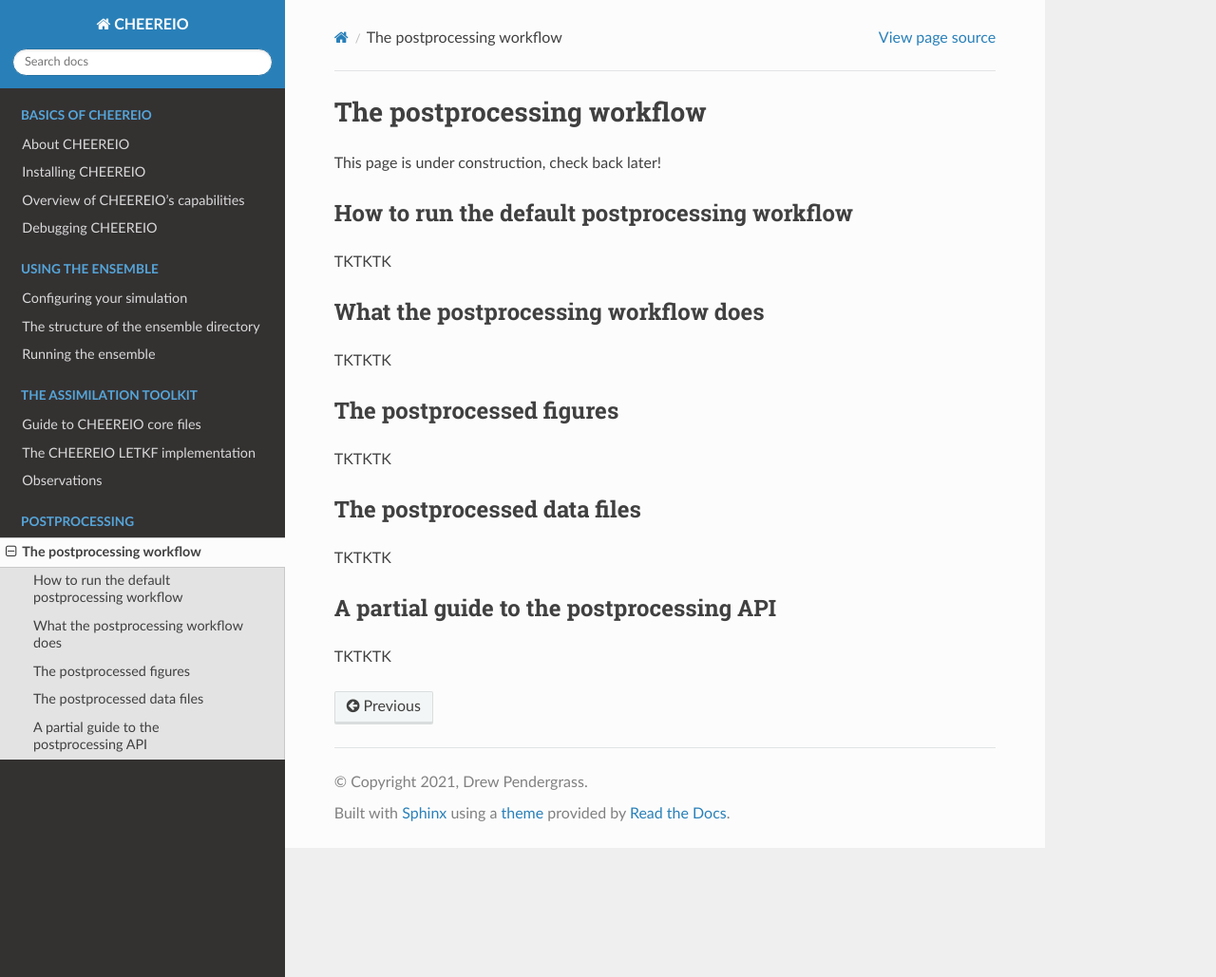
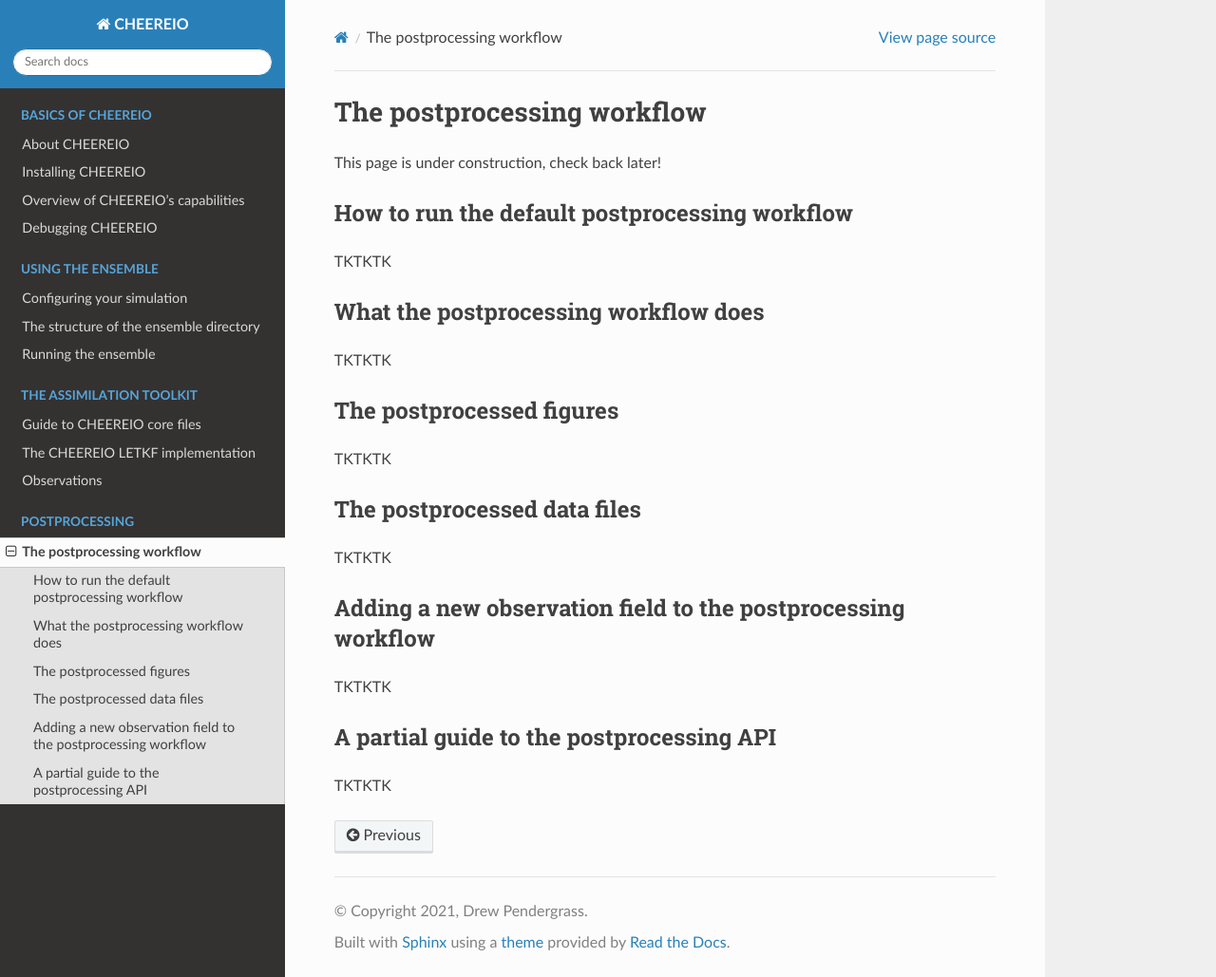
Before and after one commit to drewpendergrass/CHEEREIO, a Sphinx documentation site: the page built from docs/Postprocess-workflow.rst, in a window 1280 px wide and 1029 px high. Shown: the whole window at 95% size. Built offline with Sphinx 7.4.7 and the Read the Docs theme 2.0.0, drawn with Linux system fonts in a browser that asks for light colours.

Commit message:
update linking and add new warning

```diff
--- a/docs/Postprocess-workflow.rst
+++ b/docs/Postprocess-workflow.rst
@@ -27,6 +27,13 @@ The postprocessed data files
 
 TKTKTK
 
+.. _New field in postprocessing:
+
+Adding a new observation field to the postprocessing workflow
+-------------
+
+TKTKTK
+
 A partial guide to the postprocessing API
 -------------
 
--- a/docs/The-ensemble-configuration-file.rst
+++ b/docs/The-ensemble-configuration-file.rst
@@ -75,7 +75,7 @@ Basic GEOS-Chem and ensemble settings
 
 The first section of the ``ens_config.json`` file (i.e. between the first two comments) mostly controls settings analagous to those set during normal GEOS-Chem run directory creation. However, there are a few unique options in this setting particular to CHEEREIO. We'll consider these one-by-one.
 
-* RES: The resolution of the GEOS-Chem model. Options are available on the `GEOS-Chem website <http://wiki.seas.harvard.edu/geos-chem/index.php/GEOS-Chem_horizontal_grids>`__ and include 4.0x5.0, 2.0x2.5, 0.5x0.625, 0.25x0.3125 and nested grid settings in format TwoLetterCode_MetCode (e.g. AS_MERRA2, EU_GEOSFP). Custom nested domains are not currently supported by the automated scaling factor creation utility but can be manually added by the user. If there is enough interest I will add more automated support in a later CHEEREIO update.
+* RES: The resolution of the GEOS-Chem model. Options are available on the `GEOS-Chem website <http://wiki.seas.harvard.edu/geos-chem/index.php/GEOS-Chem_horizontal_grids>`__ and include 4.0x5.0, 2.0x2.5, 0.5x0.625, 0.25x0.3125 and nested grid settings in format TwoLetterCode_MetCode (e.g. AS_MERRA2, EU_GEOSFP). Custom nested domains are not currently supported by the automated scaling factor creation utility but can be manually added by the user. If there is enough interest I will add more automated support in a later CHEEREIO update. **Warning: once the CHEEREIO ensemble is installed, the resolution cannot be changed without re-installing the ensemble.** CHEEREIO sets up a number of LETKF-specific routines assuming a specific resolution (including the parallelization design), and will fail if the resolution is adjusted after this setup is complete.
 * met_name: Meteorology (chosen from MERRA2, GEOSFP, or ModelE2.1).
 * LEVS: Number of levels (47 or 72).
 * NEST: Is this a nested grid simulation? "T" or "F".
```
